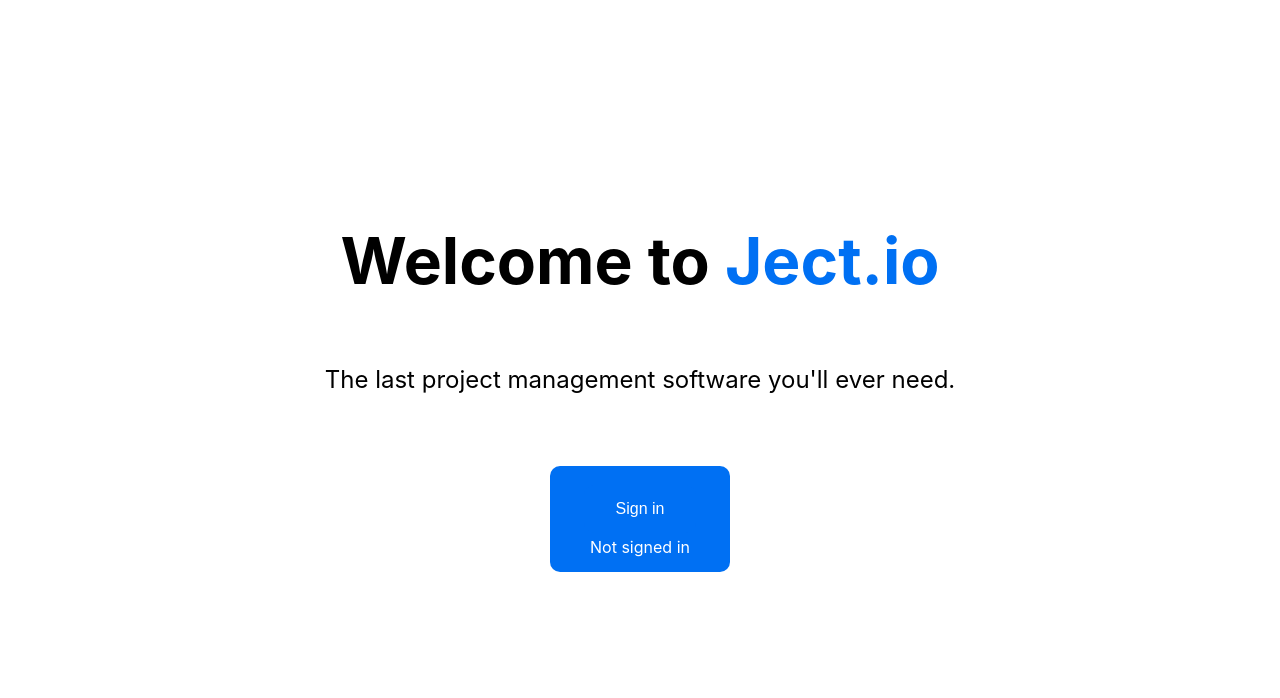
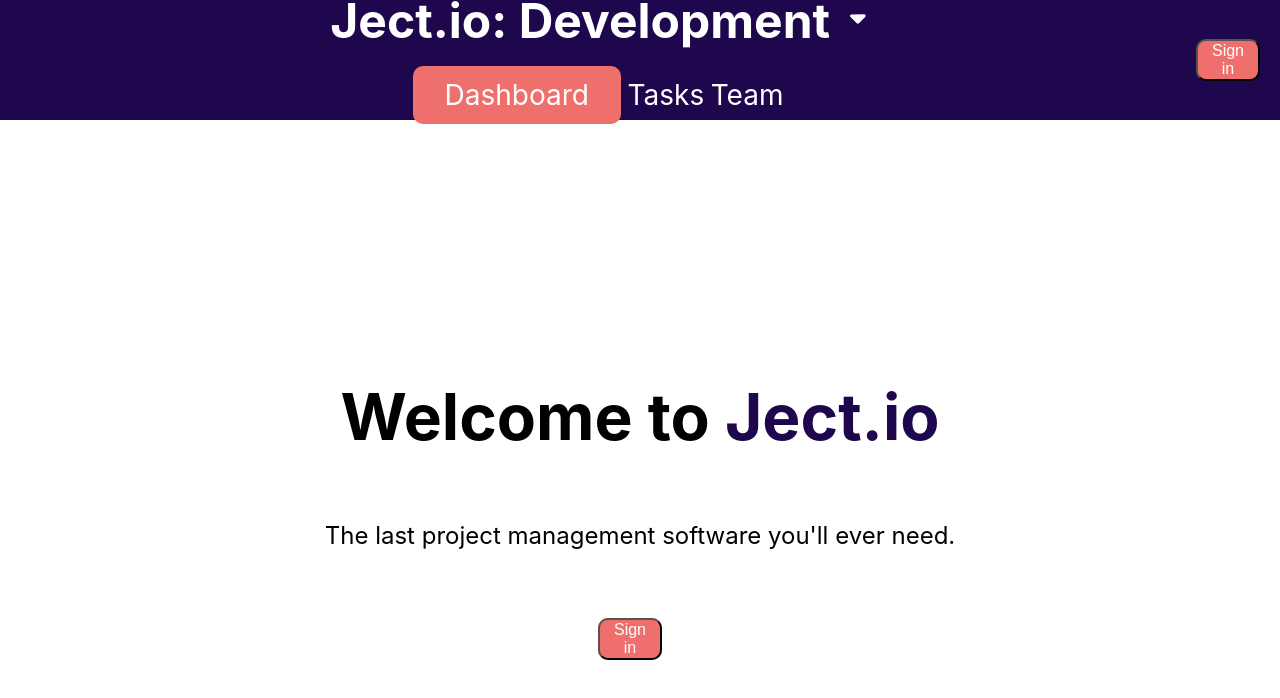
Before and after one commit to elijah798/tasktracker, a Next.js app: page / in a window 1280 px wide. Shown: the top 698 px of the page. Built offline with nearby package versions, Linux system fonts and the light colour scheme; no server answers.

Commit message:
updated UI

```diff
--- /dev/null
+++ b/components/NavBar.js
@@ -0,0 +1,48 @@
+import styles from '../styles/Home.module.css'
+import { FontAwesomeIcon } from '@fortawesome/react-fontawesome'
+import { faCaretDown } from '@fortawesome/free-solid-svg-icons'
+import LoginButton from '../components/login-btn'
+import { useRouter } from 'next/router'
+import { useState } from 'react';
+
+
+export default function NavBar() {
+    const router = useRouter()
+    const path = router.pathname;
+
+
+    return (
+        <div className={styles.navcontainer}>
+            <div className={styles.navbarcontainer}>
+            <div className={styles.projectselector}>
+                <h1 className={styles.subtitle}>Ject.io: Development</h1>
+                <div className={styles.dropdown}>
+                <FontAwesomeIcon className={styles.dropdownicon} icon={faCaretDown} size="2xs" style={{color: "#FFFFFF",}} />
+
+                    <div className={styles.dropdowncontent}>
+                        <h1 className={styles.accitem}>SM1: Sherman Manufacturing</h1>
+                        <h1 className={styles.accitem}>SM2: Sherman Manufacturing</h1>
+                        <h1 className={styles.accitem}>SM3: Sherman Manufacturing</h1>
+                    </div>
+
+                </div>
+
+                </div>
+
+                <div className={styles.navlinks}>
+
+                        <a className={styles.navbaritemtextactive} href="/dashboard">Dashboard</a>
+                        <a className={styles.navbaritemtext} href="/tasks">Tasks</a>
+                        <a className={styles.navbaritemtext} href="/team">Team</a>
+
+                </div>
+            </div>
+                <div className={styles.loginbutton}>
+                    <LoginButton/>
+                </div>
+
+
+        </div>
+
+    )
+}
--- a/components/login-btn.js
+++ b/components/login-btn.js
@@ -1,14 +1,27 @@
 import {useSession, signIn, signOut} from 'next-auth/react'
 import styles from '../styles/Home.module.css'
+import { FontAwesomeIcon } from '@fortawesome/react-fontawesome'
+import { faCaretDown } from '@fortawesome/free-solid-svg-icons'
 
 export default function Component() {
     const {data: session } = useSession()
     if (session) {
         return (
             <>
-            <button className={styles.LoginButton} onClick={() => signOut()}>Sign out</button> <br/>
+            <div className={styles.accdropdown}>
+                <img className={styles.ProfilePicture} src={session.user.image} alt="profile picture" />
 
-            Signed in as {session.user.email}
+                <div className={styles.dropdown}>
+                <FontAwesomeIcon className={styles.dropdownicon} icon={faCaretDown} size="2xs" style={{color: "#FFFFFF",}} />
+                    <div className={styles.dropdowncontent}>
+                        <a className={styles.accitem}>Profile</a>
+                        <a className={styles.accitem}>Settings</a>
+                        <a className={styles.accitem} onClick={() => signOut()}>Sign Out</a>
+                    </div>
+                </div>
+
+            </div>
+
             </>
 
         )
@@ -16,8 +29,8 @@
     return (
         <>
         <button className={styles.LoginButton} onClick={() => signIn()}>Sign in</button><br/>
-        Not signed in
+
         </>
     )
-
-}
+    }
+// }
--- a/package.json
+++ b/package.json
@@ -9,6 +9,10 @@
     "lint": "next lint"
   },
   "dependencies": {
+    "@fortawesome/fontawesome-svg-core": "^6.4.0",
+    "@fortawesome/free-regular-svg-icons": "^6.4.0",
+    "@fortawesome/free-solid-svg-icons": "^6.4.0",
+    "@fortawesome/react-fontawesome": "^0.2.0",
     "@xata.io/client": "^0.23.4",
     "bootstrap": "^5.2.3",
     "install": "^0.13.0",
--- a/pages/_app.js
+++ b/pages/_app.js
@@ -1,4 +1,5 @@
 import '../styles/globals.css'
+import NavBar from '../components/NavBar'
 import {SessionProvider} from "next-auth/react"
 import { useState } from 'react';
 
@@ -11,6 +12,7 @@
     return (
 
       <SessionProvider session={session}>
+        <NavBar/>
         {<Component {...pageProps} />}
       </SessionProvider>
 
--- a/styles/Home.module.css
+++ b/styles/Home.module.css
@@ -21,6 +21,8 @@
   align-items: center;
 }
 
+
+
 .footer a {
   display: flex;
   justify-content: center;
@@ -31,7 +33,7 @@
 .title a,
 .subtitle a,
 .bluetext {
-  color: #0070f3;
+  color: #1e074c;
   text-decoration: none;
 }
 
@@ -103,17 +105,14 @@
 
 
 .LoginButton{
-  background-color: #0070f3; /* Green */
-  border: none;
+  background-color: #EF6F6C;
+  border-radius: 10px;
   color: white;
-  padding: 15px 32px;
+  font-size: 1rem;
+  margin: 0;
   text-align: center;
-  text-decoration: none;
-  display: inline-block;
-  font-size: 16px;
-  margin: 4px 2px;
-  cursor: pointer;
-  border-radius: 10px;
+  width: 5vw;
+  margin-right: 20px;
 }
 
 .grid {
@@ -139,7 +138,7 @@
 .card:hover,
 .card:focus,
 .card:active {
-  color: #0070f3;
+  color: #456b95;
   border-color: #0070f3;
 }
 
@@ -161,6 +160,131 @@
   margin-left: 0.5rem;
 }
 
+.navcontainer {
+ background-color: #1E074C;
+ height: 15vh;
+ display: flex;
+ flex-direction: row;
+ align-items: center;
+ justify-content: space-around;
+}
+
+.navbarcontainer {
+  flex: 1;
+  display: flex;
+  align-items: center;
+  flex-direction: column;
+
+}
+
+.navlinks{
+  display: flex;
+  flex-direction: row;
+  justify-content: space-evenly;
+  align-items: center;
+  width: 30vw;
+  margin-top: 20px;
+}
+
+.active{
+  background-color: #EF6F6C;
+  border-radius: 10px;
+  padding: .75rem 2rem;
+  color: white;
+  font-size: 1.75rem;
+}
+
+.projectselector {
+  font-size: 1.25rem;
+  display: flex;
+  justify-content: space-evenly;
+  align-items: center;
+  height: 50px;
+  flex-direction: row;
+}
+
+.projectselector h1 {
+  color: white;
+  margin: 0;
+  text-align: center;
+  width: fit-content;
+  margin-right: 20px;
+}
+
+.dropdownicon {
+  color: white;
+  height: 2em;
+  cursor: pointer;
+}
+
+.dropdown{
+  position: relative;
+  display: inline-block;
+}
+
+
+.dropdowncontent{
+  display: none;
+  position: absolute;
+  right: 0;
+  background-color: #1E074C;
+  min-width: fit-content;
+  height: fit-content;
+  box-shadow: 0px 8px 16px 0px rgba(0,0,0,0.2);
+}
+
+
+
+
+.dropdown:hover .dropdowncontent{
+  display: block;
+}
+
+.dropdown:hover .accitem:hover {
+  cursor:pointer;
+  background-color: #EF6F6C;
+  color: white;
+}
+
+
+.accitem {
+  color: white;
+  padding: 12px 16px;
+  width: auto;
+  text-decoration: none;
+  display: block;
+  text-align: center;
+  font-size: 1.25rem;
+}
+
+
+.navbaritemtext {
+  color: white;
+  font-size: 1.75rem;
+}
+
+.navbaritemtextactive  {
+  background-color: #EF6F6C;
+  border-radius: 10px;
+  padding: .75rem 2rem;
+  color: white;
+  font-size: 1.75rem;
+}
+.accdropdown{
+  display: flex;
+  flex-direction: row;
+  justify-content: center;
+  align-items: center;
+  margin-right: 2vw;
+}
+
+
+.ProfilePicture{
+  height: 3vw;
+  border-radius: 50%;
+  margin-right: 20px;
+}
+
 @media (max-width: 900px) {
   .grid {
     width: 100%;
```
Also changed, not shown: pages/Dashboard.js (+1 -17 lines), 1 other file (tests, documents, lock files or other folders).
